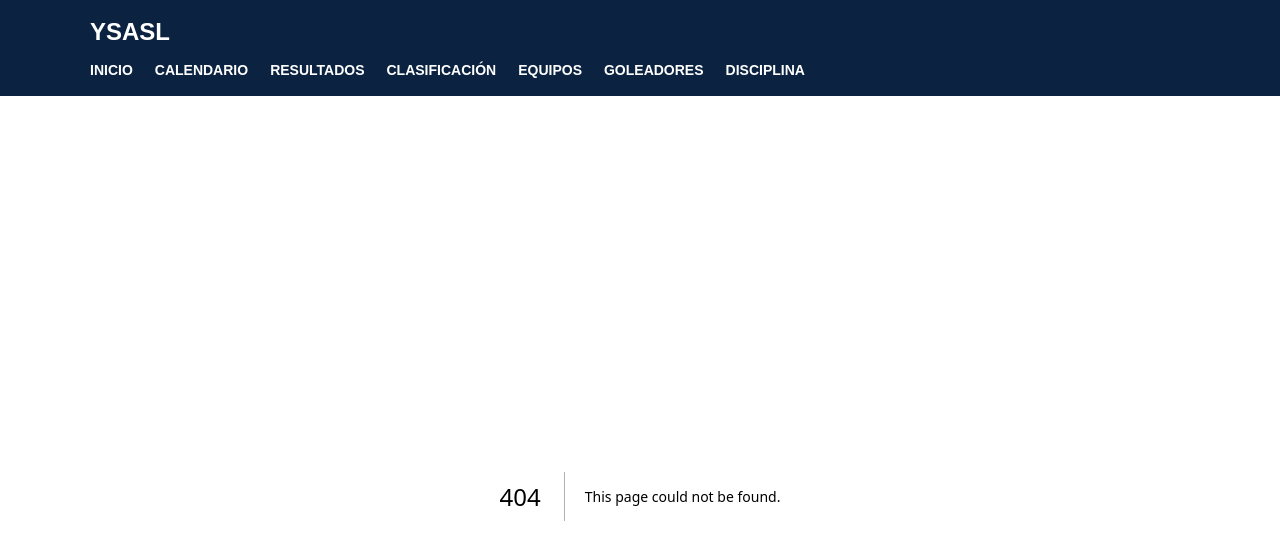
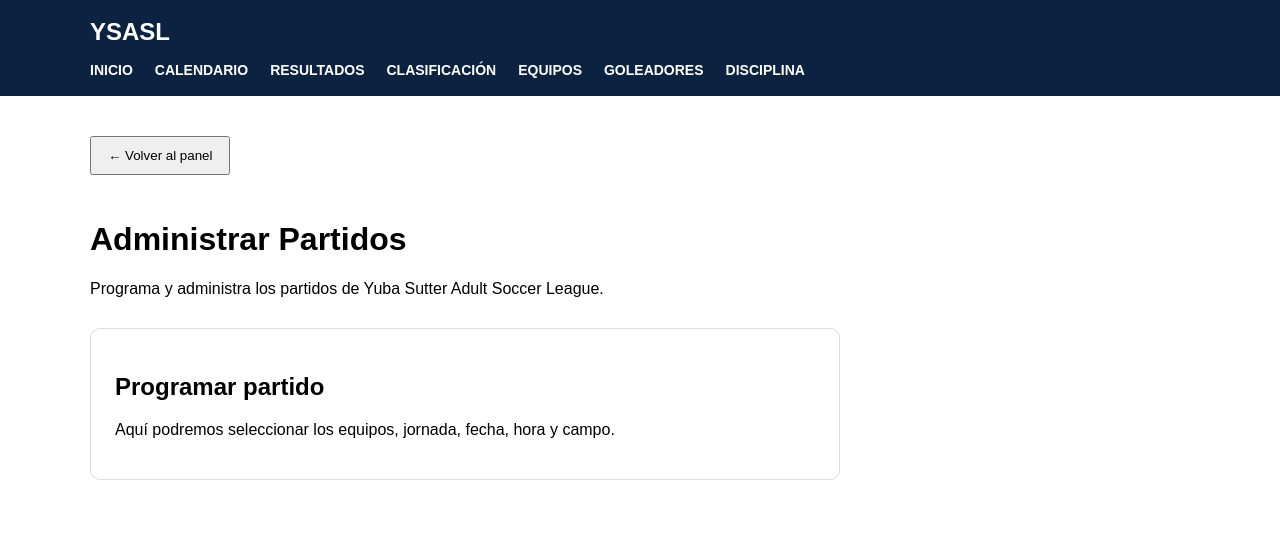
Before and after one commit to PrimoRz1/ysasl-website, a Next.js app: page /admin/partidos in a window 1280 px wide. Before the commit this address had no page. Shown: the top 560 px of the page. Built offline with nearby package versions, Linux system fonts and the light colour scheme.

Commit message:
Crear administración de partidos

```diff
--- /dev/null
+++ b/app/admin/partidos/page.js
@@ -0,0 +1,50 @@
+'use client'
+
+import { useRouter } from 'next/navigation'
+
+export default function AdminPartidosPage() {
+  const router = useRouter()
+
+  return (
+    <main
+      style={{
+        maxWidth: '1100px',
+        margin: '40px auto',
+        padding: '0 20px'
+      }}
+    >
+      <button
+        onClick={() => router.push('/admin')}
+        style={{
+          marginBottom: '25px',
+          padding: '10px 16px',
+          cursor: 'pointer'
+        }}
+      >
+        ← Volver al panel
+      </button>
+
+      <h1>Administrar Partidos</h1>
+
+      <p>
+        Programa y administra los partidos de Yuba Sutter Adult Soccer League.
+      </p>
+
+      <div
+        style={{
+          marginTop: '30px',
+          padding: '24px',
+          border: '1px solid #ddd',
+          borderRadius: '10px',
+          maxWidth: '700px'
+        }}
+      >
+        <h2>Programar partido</h2>
+
+        <p>
+          Aquí podremos seleccionar los equipos, jornada, fecha, hora y campo.
+        </p>
+      </div>
+    </main>
+  )
+}
```
